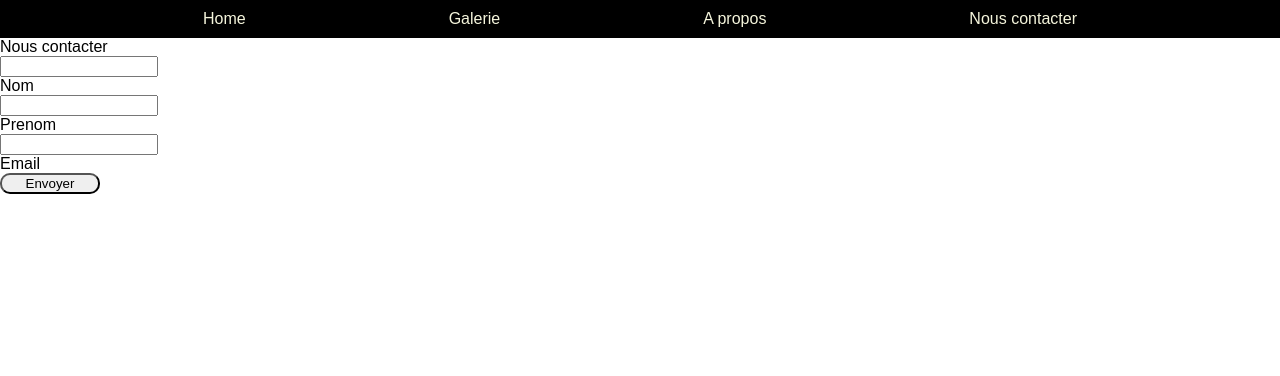
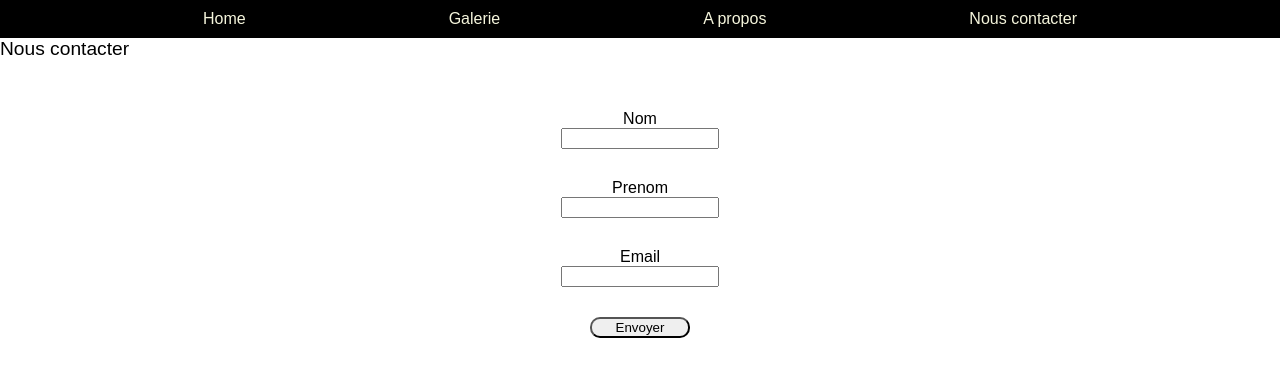
Before and after one commit to Chalum0/prjt-grp, a plain HTML site: page contact.html in a window 1280 px wide. Drawn offline with Linux system fonts and the light colour scheme.

Commit message:
le css avance bien

```diff
--- a/contact-style.css
+++ b/contact-style.css
@@ -34,20 +34,27 @@ ul{
     justify-content: space-evenly;
 }
 
-li{
+a{
     color: beige;
 }
 
-main{
+#form{
     display: flex;
     flex-direction: column;
+    align-items: center;
 }
 
 input{
-    width: 150px;;
+    width: 150px;
+    margin-bottom: 30px;
 }
 
 button{
     border-radius: 10px;
     width: 100px;
 }
+
+h1{
+    font-size: larger;
+    padding-bottom: 50px;
+}
--- a/contact.html
+++ b/contact.html
@@ -10,19 +10,24 @@
     <header>
         <nav>
             <ul>
-                <li>Home</li>
-                <li>Galerie</li>
-                <li>A propos</li>
-                <li>Nous contacter</li>
+                <li><a href="index.html">Home</a></li>
+                <li><a href="galerie.html">Galerie</a></li>
+                <li><a href="about.html">A propos</a></li>
+                <li><a href="contact.html">Nous contacter</a></li>
             </ul>
         </nav>
     </header>
     <main>
         <h1>Nous contacter</h1>
-        <input type="text">Nom</input>
-        <input type="text">Prenom</input>
-        <input type="email">Email</input>
-        <button>Envoyer</button>
+        <div id="form">
+            <label for="nom">Nom</label>
+            <input type="text"></input>
+            <label for="Prenom">Prenom</label>
+            <input type="text"></input>
+            <label for="email">Email</label>
+            <input type="email"></input>
+            <button>Envoyer</button>
+        </div>
     </main>
 </body>
 </html>
```
